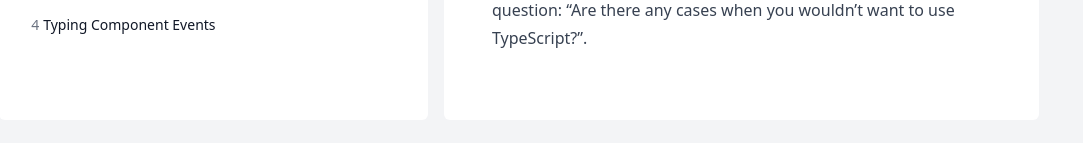
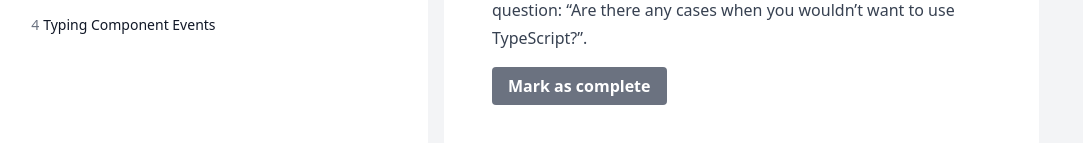
Before and after one commit to MarcinBieniek/Vue-Nuxt3Store, a Nuxt app: page /course/chapter/1-chapter-1/lesson/1-introduction-to-typescript-with-vue-js-3 in a window 1280 px wide. Shown: the part 767-910 px from the top of the page, without its empty margins (121-1204 px from the left). Built offline with nearby package versions, Linux system fonts and the light colour scheme.

Commit message:
1-11 Add useState to store lessons status

```diff
--- /dev/null
+++ b/components/LessonCompleteButton.vue
@@ -0,0 +1,33 @@
+<template>
+  <label
+    class="rounded text-white font-bold py-2 px-4 cursor-pointer"
+    :class="{
+      'bg-green-500': modelValue,
+      'bg-gray-500': !modelValue,
+    }"
+  >
+    <input
+      type="checkbox"
+      :value="modelValue"
+      @input="() => $emit('update:modelValue', !modelValue)"
+      class="hidden"
+    />
+    {{ modelValue ? 'Completed!' : 'Mark as complete' }}
+  </label>
+</template>
+
+<script setup>
+  defineProps({
+    modelValue: {
+      type: Boolean,
+      default: false,
+    },
+  });
+  defineEmits(['update:modelValue']);
+</script>
+
+<style scoped>
+  ::selection {
+    display: none;
+  }
+</style>
--- a/pages/course/chapter/[chapterSlug]/lesson/[lessonSlug].vue
+++ b/pages/course/chapter/[chapterSlug]/lesson/[lessonSlug].vue
@@ -25,12 +25,15 @@
       :videoId="lesson.videoId"
     />
     <p>{{ lesson.text }}</p>
+    <LessonCompleteButton
+      :model-value="isLessonComplete"
+      @update:model-value="toggleComplete"
+    />
   </div>
 </template>
 
 <script setup>
   const course = useCourse()
-
   const route = useRoute()
 
   const chapter = computed(() => {
@@ -51,4 +54,34 @@
     title
   })
 
+  const progress = useState('progress', () => {
+    return [];
+  });
+
+  const isLessonComplete = computed(() => {
+    if (!progress.value[chapter.value.number - 1]) {
+      return false;
+    }
+    if (
+      !progress.value[chapter.value.number - 1][
+        lesson.value.number - 1
+      ]
+    ) {
+      return false;
+    }
+    return progress.value[chapter.value.number - 1][
+      lesson.value.number - 1
+    ];
+  });
+
+  const toggleComplete = () => {
+    if (!progress.value[chapter.value.number - 1]) {
+      progress.value[chapter.value.number - 1] = [];
+    }
+    progress.value[chapter.value.number - 1][
+      lesson.value.number - 1
+    ] = !isLessonComplete.value;
+  };
+
+
 </script>
```
